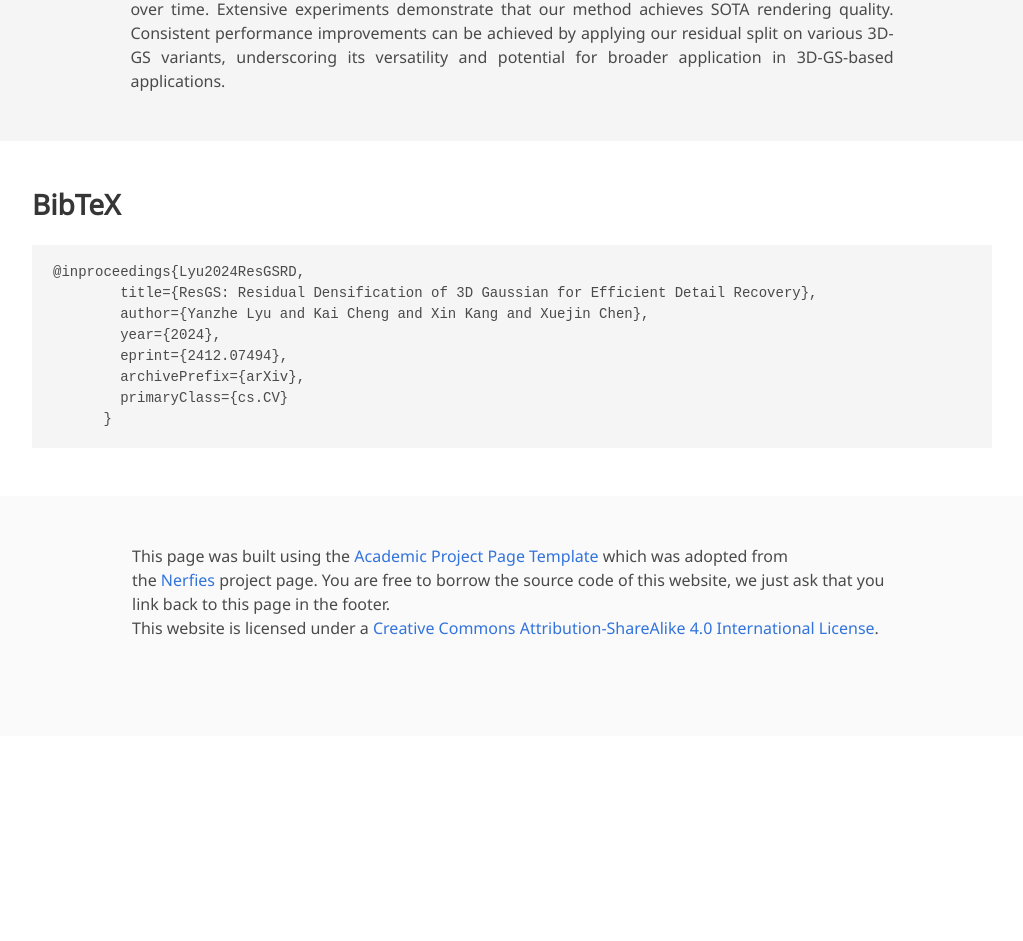
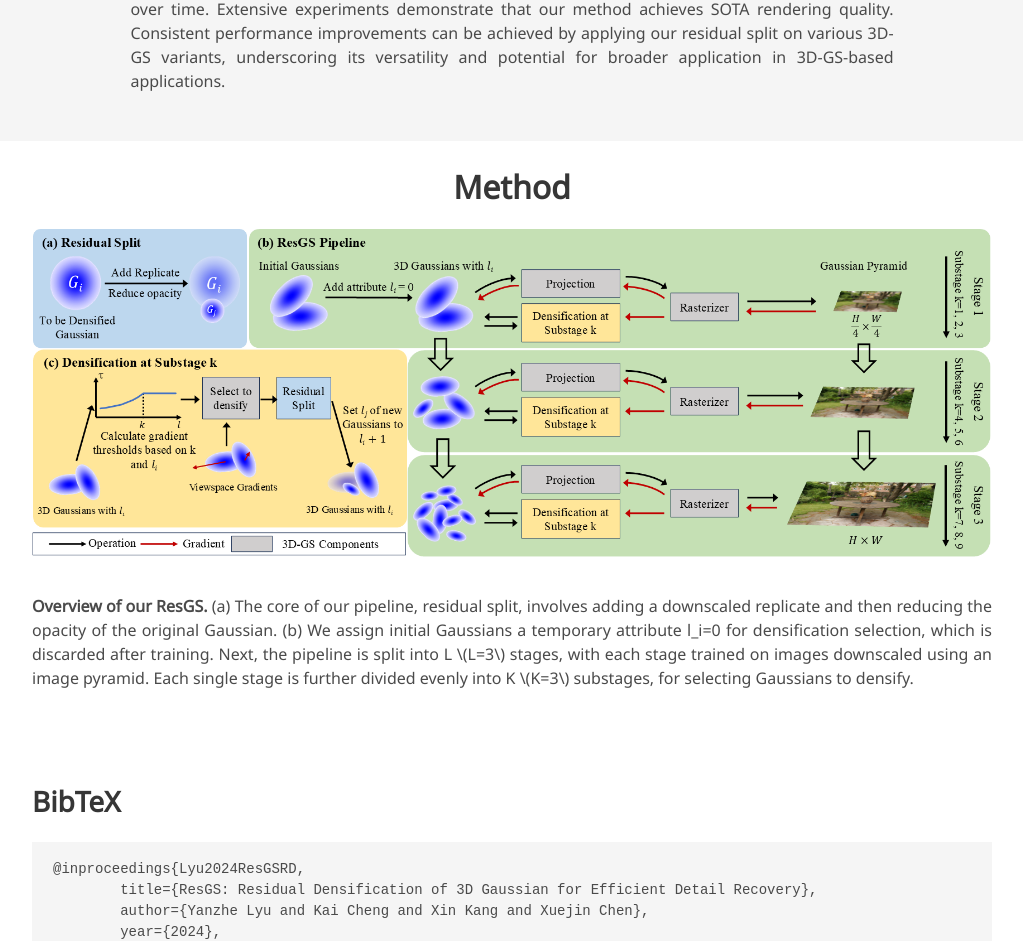
Before and after one commit to Lyuyz5440/resgs.github.io, a plain HTML site: page index.html in a window 1280 px wide. Shown: the part 1195-2136 px from the top of the page, without its empty margins (128-1151 px from the left). Before the commit the page ends 1931 px from the top, so only its background shows below. Drawn offline with nearby package versions, Linux system fonts and the light colour scheme; some icons are missing; a web font is replaced by a local one.

Commit message:
Added more content

```diff
--- a/index.html
+++ b/index.html
@@ -140,6 +140,27 @@
 </section>
 <!-- End paper abstract -->
 
+<section class="section">
+  <div class="container is-max-desktop">
+
+    <!-- Method. -->
+    <div class="columns is-centered has-text-centered">
+      <div class="column is-full-width">
+        <h2 class="title is-3" style="margin-top: -20px">Method</h2>
+
+        <img src="./static/images/Overview.png" class="center">
+        <div class="content has-text-justified">
+          <p style="margin-top: 30px">
+            <b>Overview of our ResGS. </b>(a) The core of our pipeline, residual split, involves adding a downscaled replicate and then reducing the opacity of the original Gaussian. (b) We assign initial Gaussians a temporary attribute l_i=0 for densification selection, which is discarded after training. Next, the pipeline is split into L \(L=3\) stages,  with each stage trained on images downscaled using an image pyramid. Each single stage is further divided evenly into K \(K=3\) substages, for selecting Gaussians to densify.
+          </p>
+        </div>
+
+      </div>
+    </div>
+    <!--/ Animation. -->
+
+  </div>
+</section>
 
 <!-- Image carousel -->
 <!-- <section class="hero is-small">
```
Also changed, not shown: static/images/Overview.png (added).
